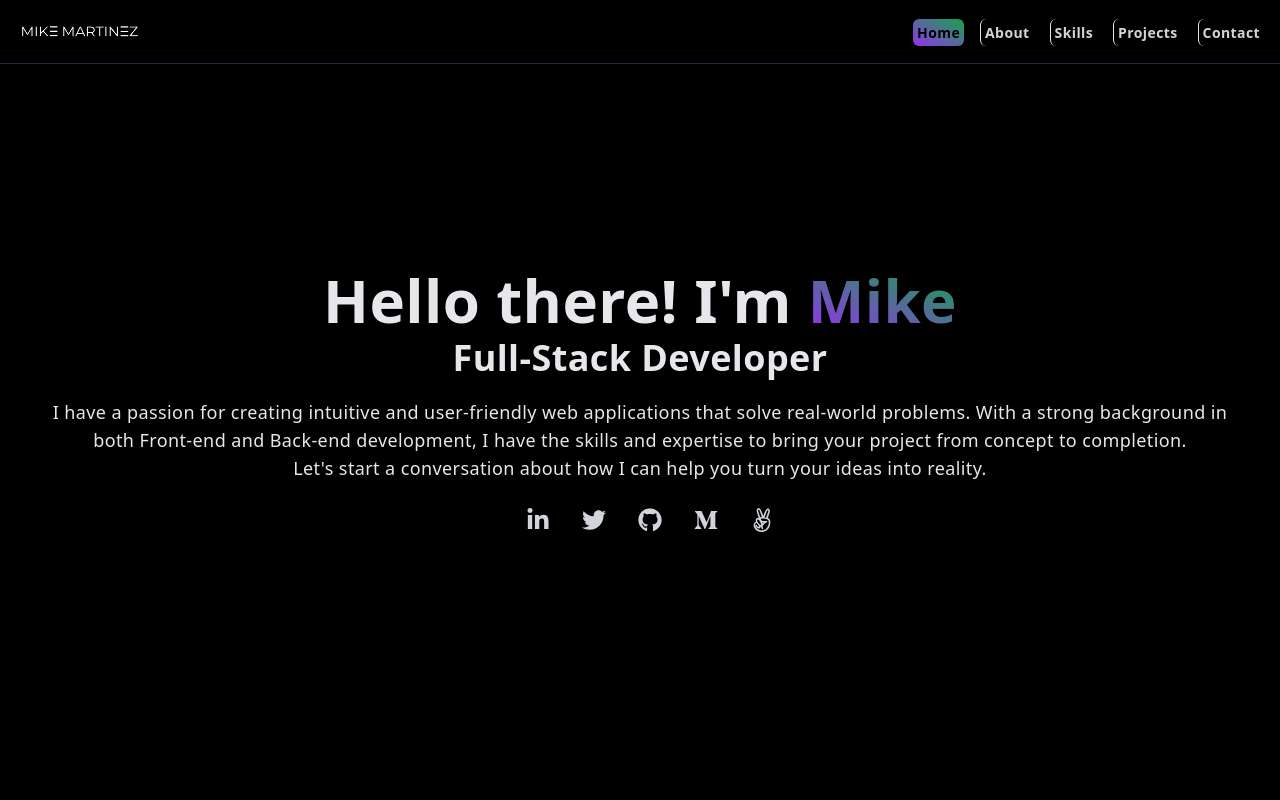
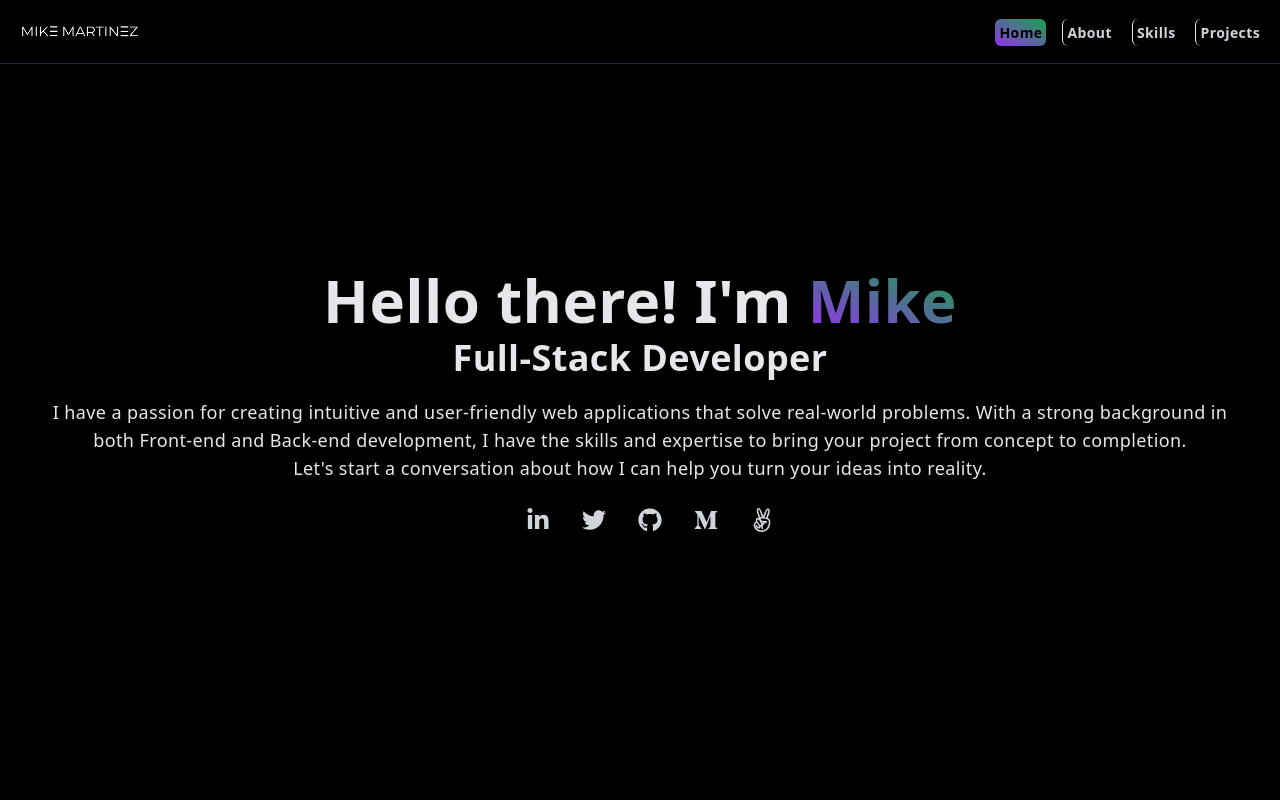
Before and after one commit to mikemtzp/portfolio, a Next.js app: page / in a window 1280 px wide. Shown: the top 800 px of the page. Built offline with nearby package versions, Linux system fonts and the light colour scheme.

Commit message:
Temporary hide of contacts

```diff
--- a/data/navSections.js
+++ b/data/navSections.js
@@ -3,7 +3,7 @@ const navSections = [
   ['About', '/#about'],
   ['Skills', '/#skills'],
   ['Projects', '/#projects'],
-  ['Contact', '/#contact'],
+  // ['Contact', 'mailto:mikemp8226@gmail.com'],
 ];
 
 export default navSections;
```
